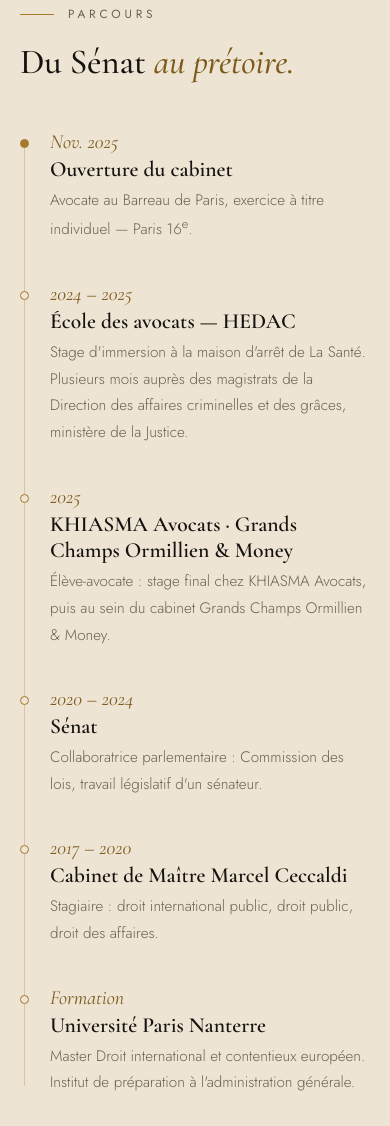
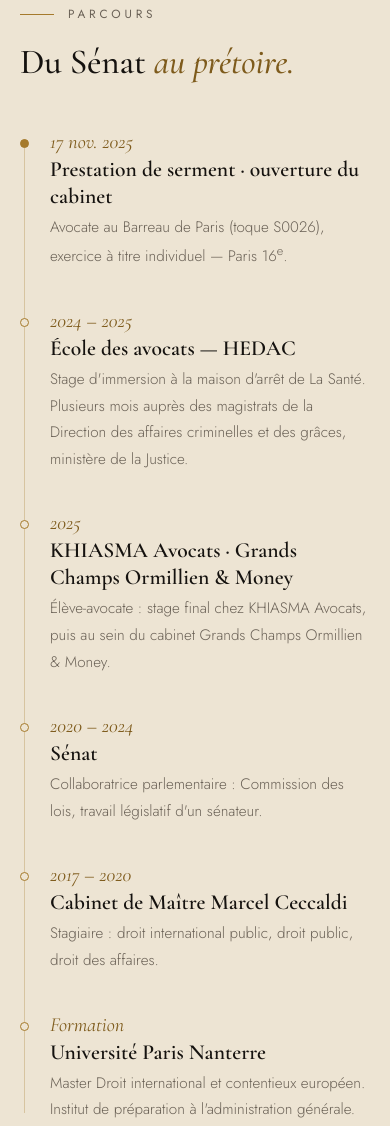
Before and after one commit to lgrconseil/siamavocat, a plain HTML site: page cabinet.html in a window 390 px wide. Shown: the part 7400-8526 px from the top of the page. Drawn offline with nearby package versions, Linux system fonts and the light colour scheme.

Commit message:
Mentions légales complètes : toque, SIREN, serment, assurance, médiateur, hébergeur IONOS

```diff
--- a/assets/css/style.css
+++ b/assets/css/style.css
@@ -1103,3 +1103,5 @@ html[dir="rtl"] .step-num { direction: ltr; text-align: right; }
 @media (max-width: 380px) {
   .brand-sub { display: none; }
 }
+
+.legal a, .legal dd { overflow-wrap: anywhere; }
--- a/assets/js/i18n.js
+++ b/assets/js/i18n.js
@@ -51,7 +51,7 @@ window.I18N = {
     "c.altPortrait": "Portrait of Maître Essra Siam",
     "c.footer.sub": "Member of the Paris Bar",
     "c.footer.site": "Site",
-    "c.footer.copy": "Essra Siam — Member of the Paris Bar",
+    "c.footer.copy": "Essra Siam — Member of the Paris Bar · Toque S0026",
     "c.footer.legal": "Legal notice",
     "c.footer.privacy": "Personal data",
     "c.mb.aria": "Quick contact",
@@ -197,9 +197,9 @@ window.I18N = {
     "cb.valWords": "Clarity · Understanding · Trust",
     "cb.pEyebrow": "Background",
     "cb.pTitle": "From the Senate <em>to the courtroom.</em>",
-    "tl1y": "Nov. 2025",
-    "tl1h": "Opening of the practice",
-    "tl1p": "Member of the Paris Bar, sole practitioner — Paris 16<sup>th</sup>.",
+    "tl1y": "17 Nov. 2025",
+    "tl1h": "Sworn in · opening of the practice",
+    "tl1p": "Member of the Paris Bar (toque S0026), sole practitioner — Paris 16<sup>th</sup>.",
     "tl2h": "Bar school — HEDAC",
     "tl2p": "Immersion placement at La Santé prison. Several months alongside the magistrates of the Directorate of Criminal Affairs and Pardons, Ministry of Justice.",
     "tl3p": "Trainee lawyer: final placement at KHIASMA Avocats, then at Grands Champs Ormillien &amp; Money.",
@@ -283,19 +283,22 @@ window.I18N = {
     "lg.note": "This translation is provided for information only. The French version is the only legally binding one.",
     "lg.hEditor": "Publisher",
     "lg.dtName": "Name",
-    "lg.ddName": "Maître Essra Siam, member of the Paris Bar, sole practitioner",
-    "lg.dtAddress": "Address",
+    "lg.ddName": "Maître Essra Siam, member of the Paris Bar",
+    "lg.dtStructure": "Practice structure",
+    "lg.ddStructure": "Cabinet Essra Siam, sole practice",
+    "lg.dtAddress": "Business address",
     "lg.dtToque": "Bar number (toque)",
-    "lg.todo": "[to be completed]",
-    "lg.dtTva": "EU VAT number",
-    "lg.dtDirector": "Publication director",
+    "lg.dtOath": "Sworn in",
+    "lg.ddOath": "17 November 2025",
+    "lg.hDirector": "Publication director",
+    "lg.pDirector": "Maître Essra Siam — <a class='ltr' href='mailto:contact@siamavocat.fr'>contact@siamavocat.fr</a> — <a class='ltr' href='tel:+33743627900'>07 43 62 79 00</a>.",
     "lg.hProfession": "Regulated profession",
-    "lg.pProfession": "Professional title: avocate (lawyer), title obtained in France. Member of the Paris Bar (Ordre des avocats de Paris, 11 place Dauphine, 75001 Paris). The lawyer is bound by the ethical rules of the profession, in particular the national internal regulations of the legal profession (RIN), available at <a href='https://www.cnb.avocat.fr' target='_blank' rel='noopener'>cnb.avocat.fr</a>.",
-    "lg.pInsurance": "Professional liability insurance: <span class='todo'>[insurer and policy to be completed]</span>.",
+    "lg.pProfession": "Professional title: avocate (lawyer), title obtained in France. Member of the Paris Bar (Ordre des avocats de Paris, 11 place Dauphine, 75001 Paris) since taking the oath on 17 November 2025. The lawyer is bound by the ethical rules of the profession, in particular the national internal regulations of the legal profession (RIN), available at <a href='https://www.cnb.avocat.fr' target='_blank' rel='noopener'>cnb.avocat.fr</a>.",
+    "lg.pInsurance": "Professional liability insurance: collective policy taken out by the Paris Bar with MMA IARD Assurances Mutuelles / MMA IARD SA, 14 boulevard Marie et Alexandre Oyon, 72030 Le Mans Cedex 9, France, covering practice in France and in the European Union.",
     "lg.hMediation": "Consumer mediation",
-    "lg.pMediation": "In accordance with the French Consumer Code, consumer clients may, in the event of a dispute, refer the matter free of charge to the consumer mediator for the legal profession: <span class='todo'>[details to be verified — mediateur-consommation-avocat.fr]</span>.",
+    "lg.pMediation": "In accordance with articles L. 612-1 et seq. of the French Consumer Code, consumer clients may, in the event of a dispute, refer the matter free of charge to the Consumer Mediator for the legal profession: Ms Carole Pascarel, 180 boulevard Haussmann, 75008 Paris — <a href='https://mediateur-consommation-avocat.fr' target='_blank' rel='noopener'>mediateur-consommation-avocat.fr</a> (online form) — <a class='ltr' href='mailto:mediateur-conso@mediateur-consommation-avocat.fr'>mediateur-conso@mediateur-consommation-avocat.fr</a>.",
     "lg.hHosting": "Hosting",
-    "lg.pHosting": "<span class='todo'>[Final host to be completed: company name, address, phone]</span>. Demonstration version hosted by GitHub Pages (GitHub, Inc., 88 Colin P. Kelly Jr. Street, San Francisco, CA 94107, United States).",
+    "lg.pHosting": "IONOS SARL, 7 place de la Gare, BP 70109, 57200 Sarreguemines Cedex, France — tel. <span class='ltr'>+33 9 70 80 89 11</span> — <a href='https://www.ionos.fr' target='_blank' rel='noopener'>ionos.fr</a>.",
     "lg.hData": "Personal data",
     "lg.pData1": "This site has no form that stores data, no audience measurement tool and no advertising cookie. The appointment module simply prepares a message that opens in WhatsApp or in the visitor's email app: no information is sent to or kept by the site. Only your chosen language is remembered in your browser.",
     "lg.pData2": "Messages received by phone, WhatsApp or email are processed by Maître Essra Siam solely to respond to the request and, where applicable, to defend the client's interests, in compliance with professional secrecy and the General Data Protection Regulation (GDPR). You have the right to access, rectify and erase your data, which you may exercise by writing to <a class='ltr' href='mailto:contact@siamavocat.fr'>contact@siamavocat.fr</a>. You may also lodge a complaint with the CNIL, the French data protection authority.",
@@ -328,7 +331,7 @@ window.I18N = {
     "c.altPortrait": "صورة الأستاذة إسراء صيام",
     "c.footer.sub": "محامية لدى هيئة المحامين في باريس",
     "c.footer.site": "الموقع",
-    "c.footer.copy": "إسراء صيام — محامية لدى هيئة المحامين في باريس",
+    "c.footer.copy": "إسراء صيام — محامية لدى هيئة المحامين في باريس · رقم القيد <bdi>S0026</bdi>",
     "c.footer.legal": "الإشعار القانوني",
     "c.footer.privacy": "البيانات الشخصية",
     "c.mb.aria": "تواصل سريع",
@@ -479,9 +482,9 @@ window.I18N = {
     "cb.valWords": "الوضوح · التفهّم · الثقة",
     "cb.pEyebrow": "المسيرة",
     "cb.pTitle": "من مجلس الشيوخ <em>إلى قاعة المحكمة.</em>",
-    "tl1y": "نوفمبر 2025",
-    "tl1h": "افتتاح المكتب",
-    "tl1p": "محامية لدى هيئة المحامين في باريس، ممارسة فردية — باريس، الدائرة 16.",
+    "tl1y": "17 نوفمبر 2025",
+    "tl1h": "أداء اليمين · افتتاح المكتب",
+    "tl1p": "محامية لدى هيئة المحامين في باريس (رقم القيد <bdi>S0026</bdi>)، ممارسة فردية — باريس، الدائرة 16.",
     "tl2h": "مدرسة المحامين — HEDAC",
     "tl2p": "تدريب ميداني في سجن لا سانتيه. عدة أشهر إلى جانب قضاة مديرية الشؤون الجنائية والعفو، وزارة العدل.",
     "tl3p": "محامية متدربة: التدريب النهائي في مكتب <bdi>KHIASMA Avocats</bdi>، ثم في مكتب <bdi>Grands Champs Ormillien &amp; Money</bdi>.",
@@ -565,19 +568,22 @@ window.I18N = {
     "lg.note": "هذه الترجمة مقدَّمة لأغراض إعلامية فقط، والنسخة الفرنسية هي وحدها المعتمدة قانونياً.",
     "lg.hEditor": "ناشرة الموقع",
     "lg.dtName": "الاسم",
-    "lg.ddName": "الأستاذة إسراء صيام، محامية لدى هيئة المحامين في باريس، تمارس بصفة فردية",
-    "lg.dtAddress": "العنوان",
+    "lg.ddName": "الأستاذة إسراء صيام، محامية لدى هيئة المحامين في باريس",
+    "lg.dtStructure": "بنية الممارسة",
+    "lg.ddStructure": "مكتب إسراء صيام، ممارسة فردية",
+    "lg.dtAddress": "العنوان المهني",
     "lg.dtToque": "رقم القيد (<bdi>toque</bdi>)",
-    "lg.todo": "[يُستكمل لاحقاً]",
-    "lg.dtTva": "رقم الضريبة على القيمة المضافة",
-    "lg.dtDirector": "مديرة النشر",
+    "lg.dtOath": "أداء اليمين",
+    "lg.ddOath": "17 نوفمبر 2025",
+    "lg.hDirector": "مديرة النشر",
+    "lg.pDirector": "الأستاذة إسراء صيام — <a class='ltr' href='mailto:contact@siamavocat.fr'>contact@siamavocat.fr</a> — <a class='ltr' href='tel:+33743627900'>07 43 62 79 00</a>.",
     "lg.hProfession": "مهنة منظَّمة",
-    "lg.pProfession": "اللقب المهني: محامية، لقب حصلت عليه في فرنسا. مقيّدة لدى هيئة المحامين في باريس (<bdi>Ordre des avocats de Paris, 11 place Dauphine, 75001 Paris</bdi>). تخضع المحامية لقواعد أخلاقيات المهنة، ولا سيما النظام الداخلي الوطني لمهنة المحاماة (<bdi>RIN</bdi>)، المتاح على <a href='https://www.cnb.avocat.fr' target='_blank' rel='noopener'>cnb.avocat.fr</a>.",
-    "lg.pInsurance": "تأمين المسؤولية المدنية المهنية: <span class='todo'>[شركة التأمين والعقد — يُستكمل لاحقاً]</span>.",
+    "lg.pProfession": "اللقب المهني: محامية، لقب حصلت عليه في فرنسا. مقيّدة لدى هيئة المحامين في باريس (<bdi>Ordre des avocats de Paris, 11 place Dauphine, 75001 Paris</bdi>) منذ أدائها اليمين في 17 نوفمبر 2025. تخضع المحامية لقواعد أخلاقيات المهنة، ولا سيما النظام الداخلي الوطني لمهنة المحاماة (<bdi>RIN</bdi>)، المتاح على <a href='https://www.cnb.avocat.fr' target='_blank' rel='noopener'>cnb.avocat.fr</a>.",
+    "lg.pInsurance": "تأمين المسؤولية المدنية المهنية: عقد جماعي أبرمته هيئة المحامين في باريس مع <bdi>MMA IARD Assurances Mutuelles / MMA IARD SA</bdi>، <bdi>14 boulevard Marie et Alexandre Oyon, 72030 Le Mans Cedex 9</bdi>، ويغطي النشاط الممارَس في فرنسا وفي الاتحاد الأوروبي.",
     "lg.hMediation": "الوساطة الاستهلاكية",
-    "lg.pMediation": "وفقاً لقانون الاستهلاك الفرنسي، يمكن للموكل المستهلك، في حال نشوء نزاع، اللجوء مجاناً إلى وسيط الاستهلاك الخاص بمهنة المحاماة: <span class='todo'>[البيانات قيد التحقق — mediateur-consommation-avocat.fr]</span>.",
+    "lg.pMediation": "وفقاً للمواد L. 612-1 وما يليها من قانون الاستهلاك الفرنسي، يمكن للموكل المستهلك، في حال نشوء نزاع، اللجوء مجاناً إلى وسيط الاستهلاك الخاص بمهنة المحاماة: السيدة <bdi>Carole Pascarel</bdi>، <bdi>180 boulevard Haussmann, 75008 Paris</bdi> — <a href='https://mediateur-consommation-avocat.fr' target='_blank' rel='noopener'>mediateur-consommation-avocat.fr</a> (استمارة إلكترونية) — <a class='ltr' href='mailto:mediateur-conso@mediateur-consommation-avocat.fr'>mediateur-conso@mediateur-consommation-avocat.fr</a>.",
     "lg.hHosting": "الاستضافة",
-    "lg.pHosting": "<span class='todo'>[جهة الاستضافة النهائية — يُستكمل لاحقاً]</span>. النسخة التجريبية مستضافة على GitHub Pages (<bdi>GitHub, Inc., 88 Colin P. Kelly Jr. Street, San Francisco, CA 94107</bdi>، الولايات المتحدة).",
+    "lg.pHosting": "<bdi>IONOS SARL, 7 place de la Gare, BP 70109, 57200 Sarreguemines Cedex</bdi>، فرنسا — الهاتف: <span class='ltr'>+33 9 70 80 89 11</span> — <a href='https://www.ionos.fr' target='_blank' rel='noopener'>ionos.fr</a>.",
     "lg.hData": "البيانات الشخصية",
     "lg.pData1": "لا يتضمن هذا الموقع أي استمارة تحفظ البيانات، ولا أداة لقياس الزيارات، ولا ملفات تعريف ارتباط إعلانية. تقتصر وحدة حجز المواعيد على إعداد رسالة تُفتح في تطبيق واتساب أو في بريد الزائر: لا تُرسَل أي معلومة إلى الموقع ولا يحتفظ بها. تُحفظ في متصفحكم اللغة التي اخترتموها فقط.",
     "lg.pData2": "تعالج الأستاذة إسراء صيام الرسائل الواردة عبر الهاتف أو واتساب أو البريد الإلكتروني لغرض وحيد هو الرد على الطلب، وعند الاقتضاء الدفاع عن مصالح الموكل، مع احترام السر المهني واللائحة العامة لحماية البيانات (<bdi>RGPD</bdi>). لكم حق الاطلاع على بياناتكم وتصحيحها ومحوها، ويمكنكم ممارسته عبر العنوان <a class='ltr' href='mailto:contact@siamavocat.fr'>contact@siamavocat.fr</a>. كما يمكنكم تقديم شكوى إلى اللجنة الوطنية للمعلوماتية والحريات (<bdi>CNIL</bdi>).",
--- a/cabinet.html
+++ b/cabinet.html
@@ -154,8 +154,8 @@
       <div class="path-grid">
         <ol class="timeline">
           <li class="tl-item is-key reveal">
-            <span class="tl-year" data-i18n="tl1y">Nov. 2025</span>
-            <div class="tl-body"><h3 data-i18n="tl1h">Ouverture du cabinet</h3><p data-i18n="tl1p">Avocate au Barreau de Paris, exercice à titre individuel — Paris 16<sup>e</sup>.</p></div>
+            <span class="tl-year" data-i18n="tl1y">17 nov. 2025</span>
+            <div class="tl-body"><h3 data-i18n="tl1h">Prestation de serment · ouverture du cabinet</h3><p data-i18n="tl1p">Avocate au Barreau de Paris (toque S0026), exercice à titre individuel — Paris 16<sup>e</sup>.</p></div>
           </li>
           <li class="tl-item reveal">
             <span class="tl-year">2024 – 2025</span>
@@ -238,7 +238,7 @@
       </div>
     </div>
     <div class="footer-bottom">
-      <span>© <span data-year>2026</span> <span data-i18n="c.footer.copy">Essra Siam — Avocate au Barreau de Paris</span></span>
+      <span>© <span data-year>2026</span> <span data-i18n="c.footer.copy">Essra Siam — Avocate au Barreau de Paris · Toque S0026</span></span>
       <nav aria-label="Informations légales" data-i18n-attr="aria-label:c.footer.legal"><a href="mentions-legales.html" data-i18n="c.footer.legal">Mentions légales</a><a href="mentions-legales.html#donnees" data-i18n="c.footer.privacy">Données personnelles</a></nav>
     </div>
   </div>
```
Also changed, not shown: domaines.html (+1 -1 lines), index.html (+1 -1 lines), mentions-legales.html (+14 -11 lines), 1 other file.
